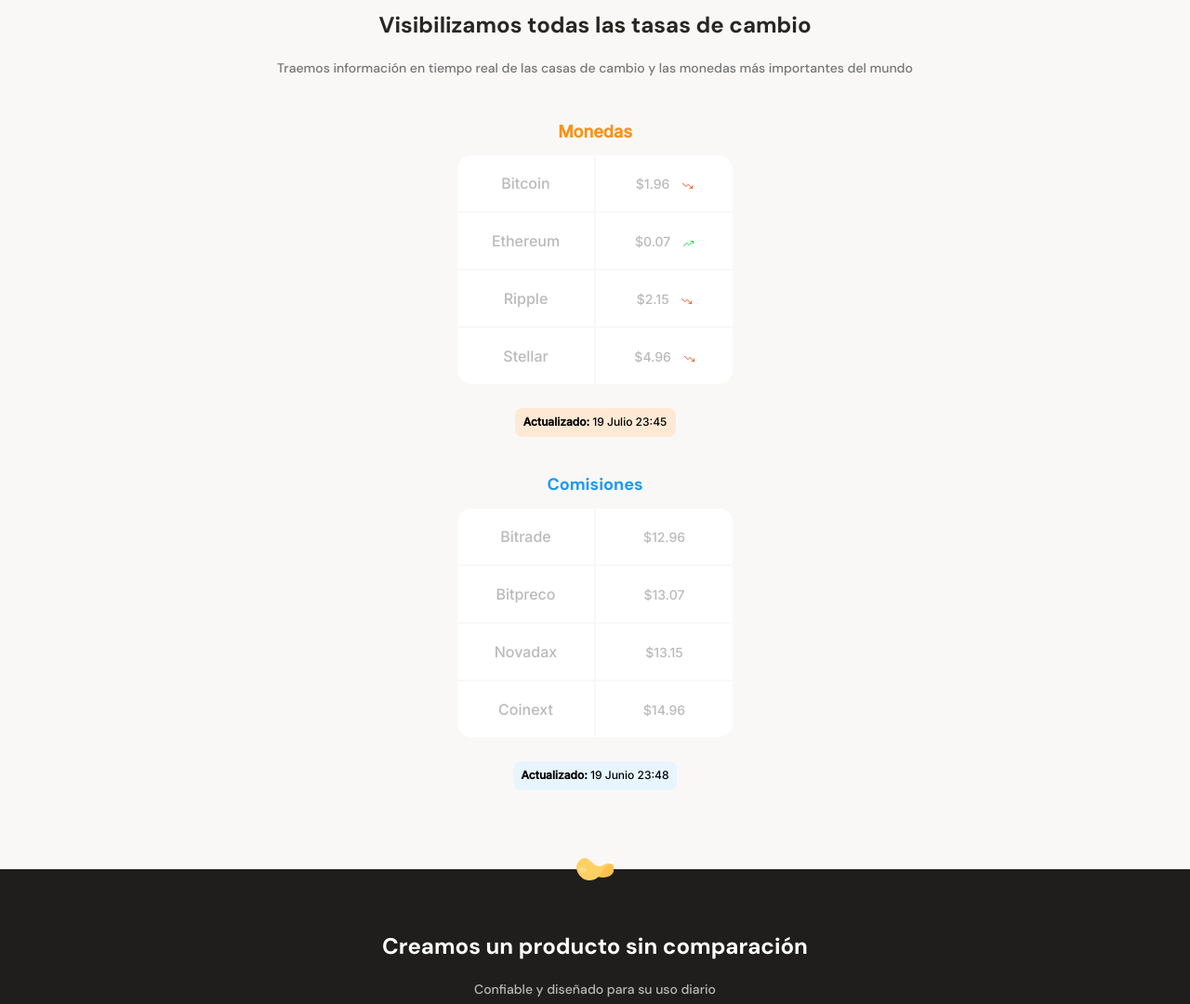
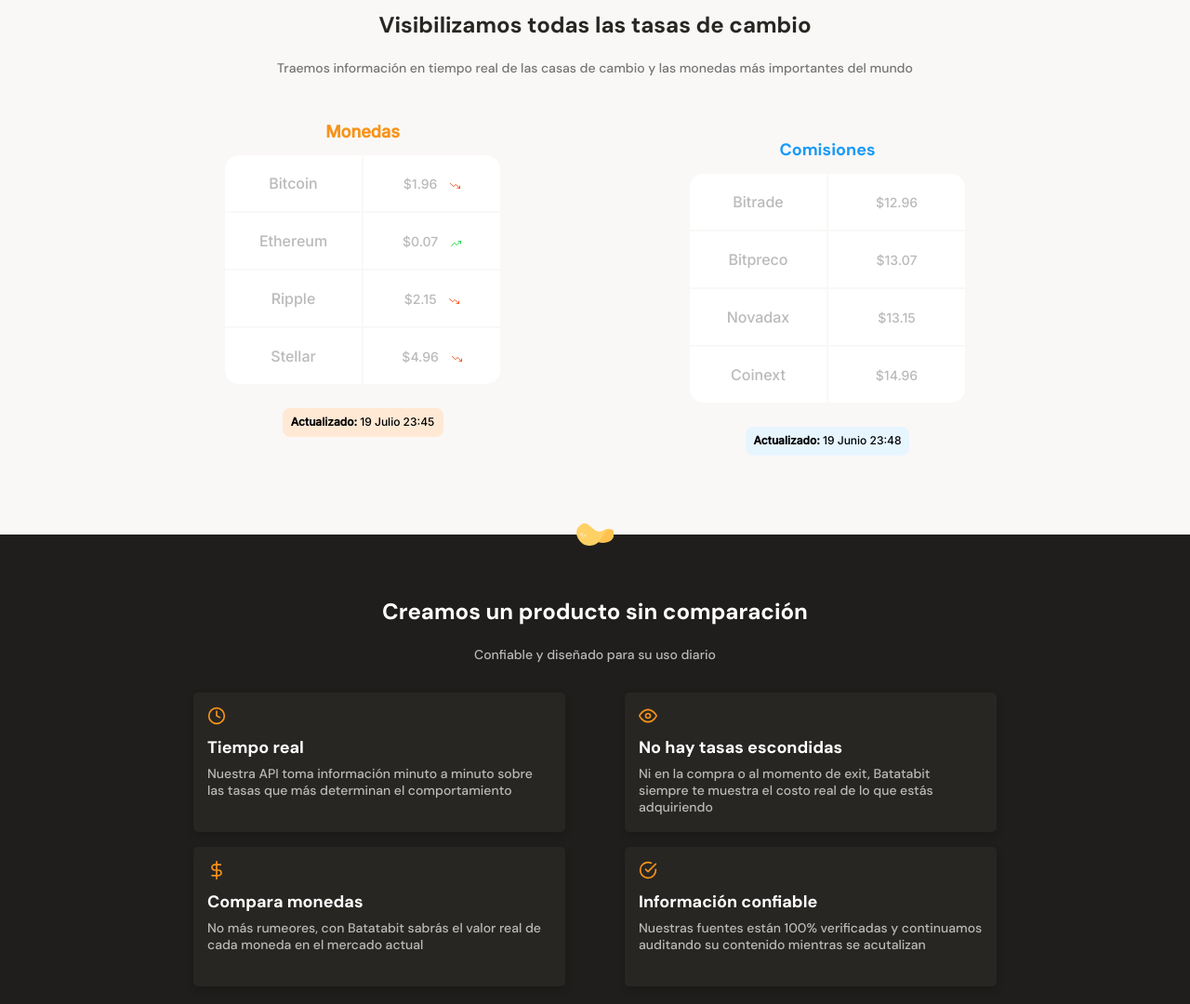
Before and after one commit to carlosoroli/batatabit-clone, a plain HTML site: page index.html in a window 1280 px wide. Shown: the part 620-1700 px from the top of the page at 93% size. Drawn offline with Linux system fonts and the light colour scheme.

Commit message:
flex in tablet device

```diff
--- a/index.html
+++ b/index.html
@@ -27,6 +27,7 @@
                 <p>Traemos información en tiempo real de las casas de cambio y las monedas más importantes del mundo</p>
             </div>
             <section class="main-currency-container">
+                <div class="tables-container">
                     <div class="main-currency-table">
                         <p class="currency-table__title">Monedas</p>
                         <div class="currency-table__container">
@@ -77,6 +78,7 @@
                         </div>
                         <div class="commissions-container__date">
                             <p class="commissions-container__date__title"> <b>Actualizado: </b>19 Junio 23:48</p>
+                        </div>
                     </div>
                 </div>
             </section>
--- a/tablet.css
+++ b/tablet.css
@@ -1,6 +1,12 @@
 .product-cards-container{
     display: flex;
     flex-wrap: wrap;
-    width: 930px;
+    width: 928px;
     margin: 0 auto;
 }
+.tables-container{
+    display: flex;
+    flex-wrap: wrap;
+    max-width: 1000px;
+    margin: 0 auto;
+}
```
Lines whose indentation alone changed are shown as unchanged.
